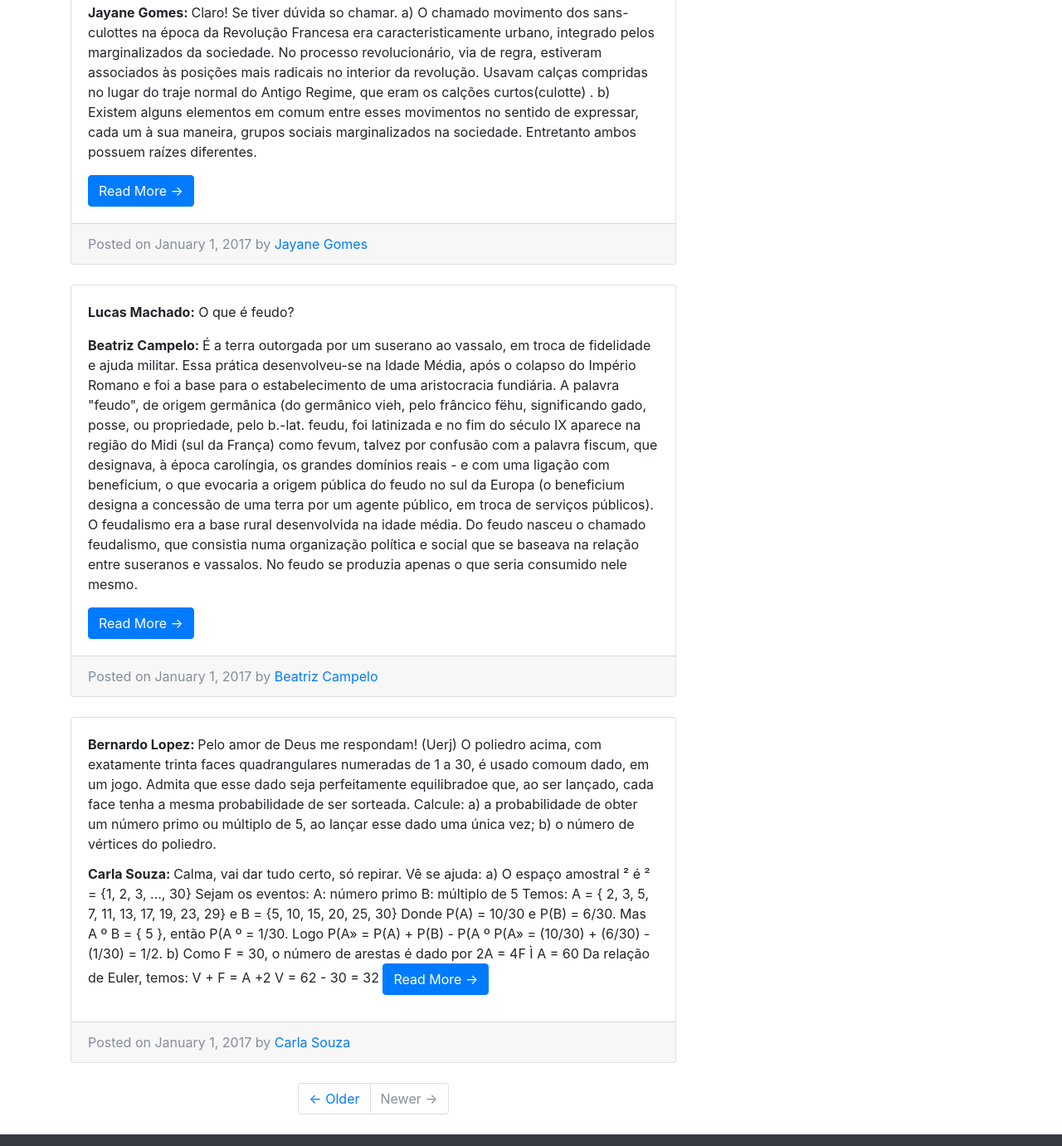
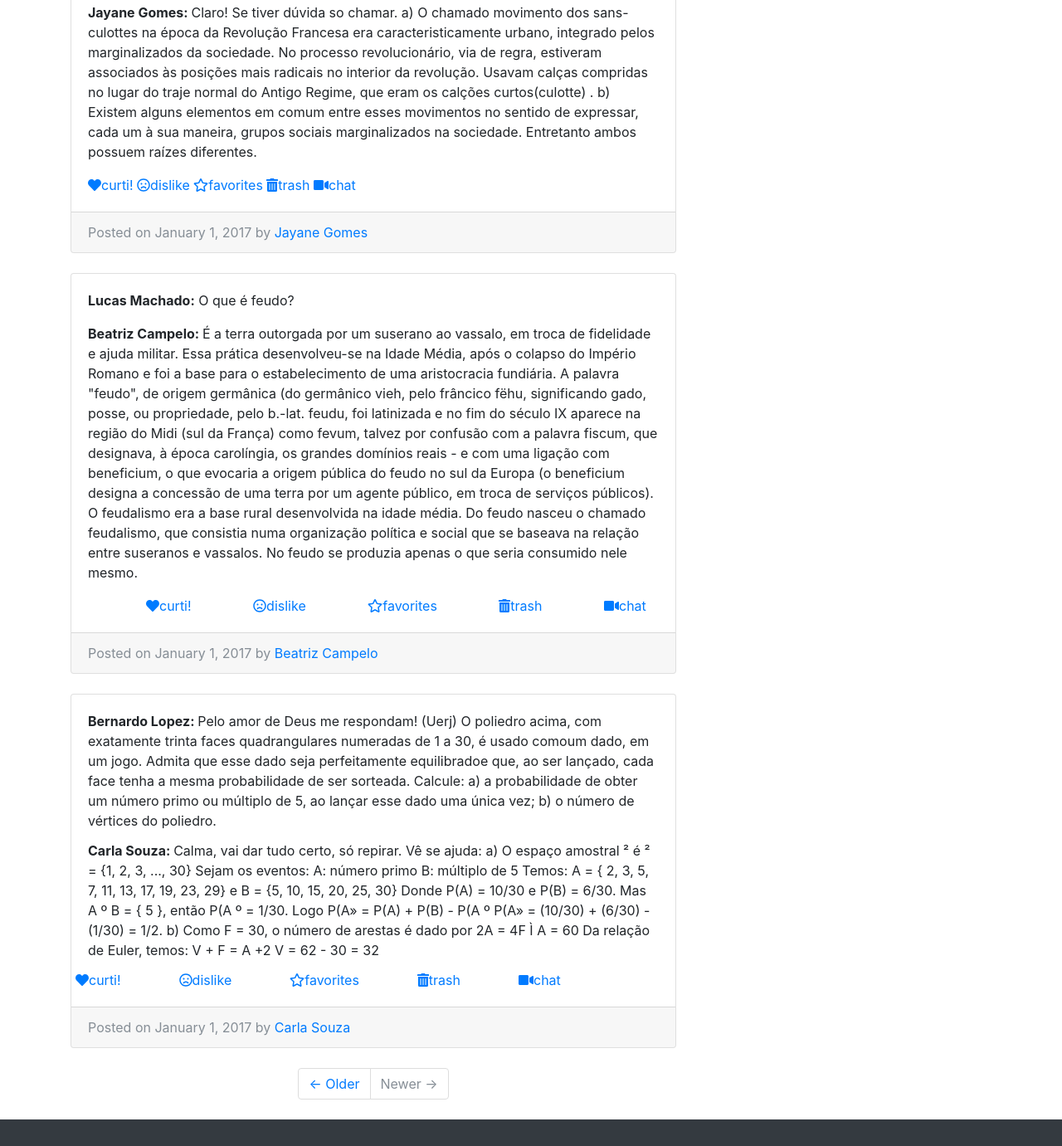
Before and after one commit to BeatrizAlbertini/Questioned, a plain HTML site: page index.html in a window 1280 px wide. Shown: the part 619-2000 px from the top of the page at 83% size. Drawn offline with Linux system fonts and the light colour scheme.

Commit message:
questioned

```diff
--- a/css/style.css
+++ b/css/style.css
@@ -13,6 +13,14 @@ body {
 .logo{
 	font-size: 33px;
     text-shadow: 2px 2px #000;
+}
+
+.icones{
+	margin-left: 70px;
+}
+
+.element-style{
+	margin-left: 1px;
 }
 
 .tamanho{
--- a/index.html
+++ b/index.html
@@ -98,7 +98,12 @@ movimentos no sentido de expressar, cada um à sua
 maneira, grupos sociais marginalizados na sociedade.
 Entretanto ambos possuem raízes
 diferentes.</p>
-                        <a href="#" class="btn btn-primary">Read More &rarr;</a>
+                        <a href="#"><i class="fas fa-heart"></i>curti!</a>
+                        <a href="#"><i class="far fa-frown"></i>dislike</a>
+                        <a href="#"><i class="far fa-star"></i>favorites</a>
+                        <a href="#"><i class="fas fa-trash-alt"></i>trash</a>
+                        <a href="#"><i class="fas fa-video"></i>chat</a>
+
                     </div>
                     <div class="card-footer text-muted">
                         Posted on January 1, 2017 by
@@ -111,12 +116,18 @@ diferentes.</p>
                     <div class="card-body">
                         <p> <class="card-title"> <B> Lucas Machado:</B> O que é feudo? </p>
                         <p class="card-text"> <B> Beatriz Campelo: </B>
- É a terra outorgada por um suserano ao vassalo, em troca de fidelidade e ajuda militar. Essa prática desenvolveu-se na Idade Média, após o colapso do Império Romano e foi a base para o estabelecimento de uma aristocracia fundiária. A palavra "feudo", de origem germânica (do germânico vieh, pelo frâncico fëhu, significando gado, posse, ou propriedade, pelo b.-lat. feudu, foi latinizada e no fim do século IX aparece na região do Midi (sul da França) como fevum, talvez por confusão com a palavra fiscum, que designava, à época carolíngia, os grandes domínios reais - e com uma ligação com beneficium, o que evocaria a origem pública do feudo no sul da Europa (o beneficium designa a concessão de uma terra por um agente público, em troca de serviços públicos). O feudalismo era a base rural desenvolvida na idade média. Do feudo nasceu o chamado feudalismo, que consistia numa organização política e social que se baseava na relação entre suseranos e vassalos. No feudo se produzia apenas o que seria consumido nele mesmo.</p>
-                        <a href="#" class="btn btn-primary">Read More &rarr;</a>
+ É a terra outorgada por um suserano ao vassalo, em troca de fidelidade e ajuda militar. Essa prática desenvolveu-se na Idade Média, após o colapso do Império Romano e foi a base para o estabelecimento de uma aristocracia fundiária. A palavra "feudo", de origem germânica (do germânico vieh, pelo frâncico fëhu, significando gado, posse, ou propriedade, pelo b.-lat. feudu, foi latinizada e no fim do século IX aparece na região do Midi (sul da França) como fevum, talvez por confusão com a palavra fiscum, que designava, à época carolíngia, os grandes domínios reais - e com uma ligação com beneficium, o que evocaria a origem pública do feudo no sul da Europa (o beneficium designa a concessão de uma terra por um agente público, em troca de serviços públicos). O feudalismo era a base rural desenvolvida na idade média. Do feudo nasceu o chamado feudalismo, que consistia numa organização política e social que se baseava na relação entre suseranos e vassalos. No feudo se produzia apenas o que seria consumido nele mesmo.
+                      </p>
+                        <a href="#" class="icones"><i class="fas fa-heart"></i>curti!</a>
+                        <a href="#" class="icones"><i class="far fa-frown"></i>dislike</a>
+                        <a href="#" class="icones"><i class="far fa-star"></i>favorites</a>
+                         <a href="#" class="icones"><i class="fas fa-trash-alt"></i>trash</a>
+                        <a href="#" class="icones"><i class="fas fa-video"></i>chat</a>
                     </div>
                     <div class="card-footer text-muted">
                         Posted on January 1, 2017 by
                         <a href="#">Beatriz Campelo</a>
+
                     </div>
                 </div>
 
@@ -127,7 +138,7 @@ diferentes.</p>
 O poliedro acima, com exatamente trinta faces quadrangulares numeradas de 1 a 30, é usado comoum dado, em um jogo. Admita que esse dado seja perfeitamente equilibradoe que, ao ser lançado, cada face tenha a mesma probabilidade de ser sorteada.
 Calcule:
 a) a probabilidade de obter um número primo ou múltiplo de 5, ao lançar esse dado uma única vez;
-b) o número de vértices do poliedro.
+b) o número de vértices do poliedro.</p>
 
                 <p class="card-title"> <B> Carla Souza: </B> Calma, vai dar tudo certo, só repirar. Vê se ajuda:
 a) O espaço amostral ² é ² = {1, 2, 3, ..., 30}
@@ -141,13 +152,22 @@ P(A» = P(A) + P(B) - P(A º P(A» = (10/30) + (6/30) - (1/30) = 1/2.
 b) Como F = 30, o número de arestas é dado por 2A = 4F Ì A = 60
 Da relação de Euler, temos:
 V + F = A +2
-V = 62 - 30 = 32
+V = 62 - 30 = 32                                    </p>
 
-                    <a href="#" class="btn btn-primary">Read More &rarr;</a>
+                   <div class="row">
+                                      <a href="#"><i class="fas fa-heart"></i>curti!</a>
+                     <a href="#" class="icones"><i class="far fa-frown"></i>dislike</a>
+                      <a href="#" class="icones"><i class="far fa-star"></i>favorites</a>
+                       <a href="#" class="icones"><i class="fas fa-trash-alt"></i>trash</a>
+                        <a href="#" class="icones"><i class="fas fa-video"></i>chat</a>
+                   </div>
+
+
                     </div>
                     <div class="card-footer text-muted">
                         Posted on January 1, 2017 by
                         <a href="#">Carla Souza</a>
+
                     </div>
                 </div>
 
@@ -259,6 +279,8 @@ V = 62 - 30 = 32
 
     <!-- Importa o Javascript utilizado neste projeto -->
     <script src="js/script.js"></script>
+<script defer src="https://use.fontawesome.com/releases/v5.0.6/js/all.js"></script>
+
 
 </body>
 
```
